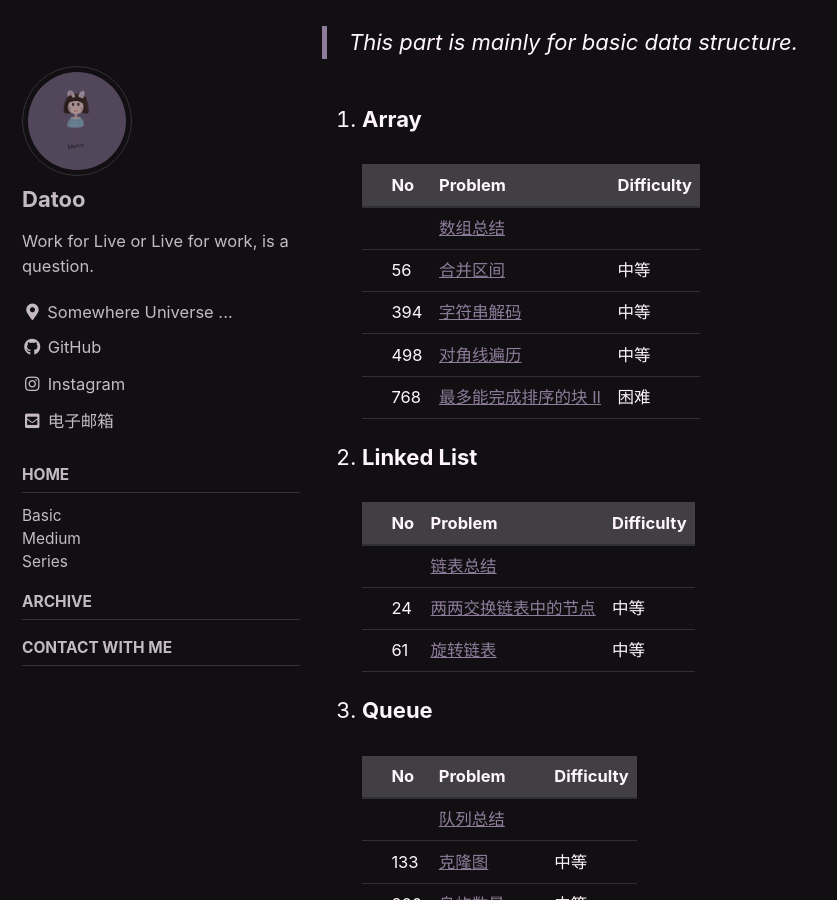
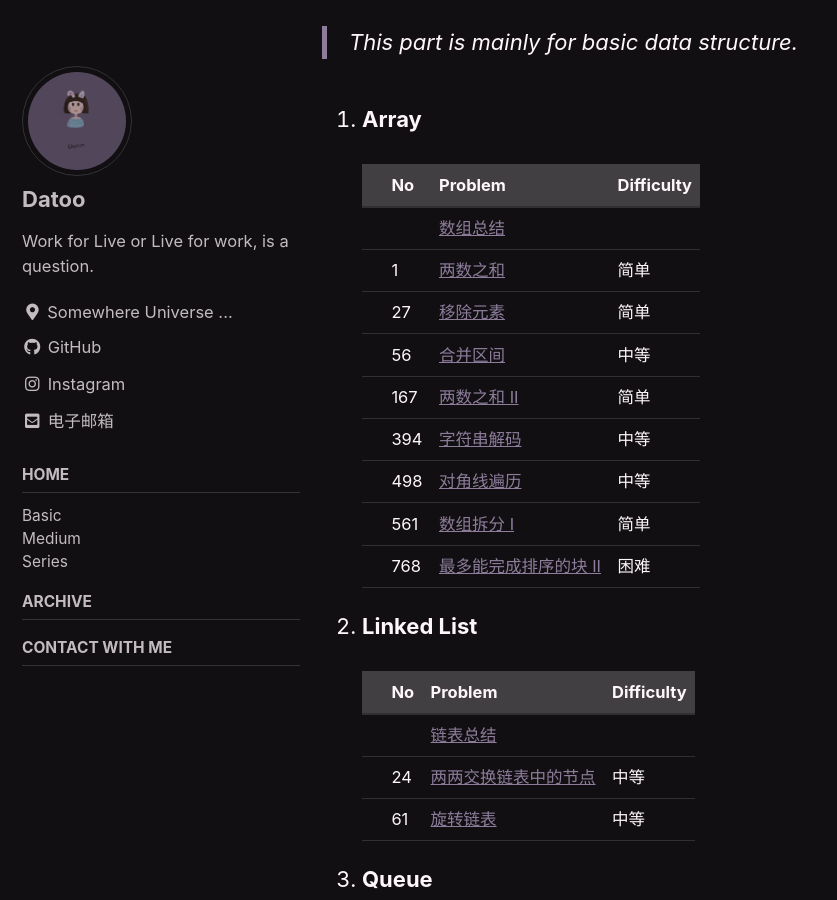
Before and after one commit to DaToo-J/DaToo-J.GitHub.io, a Jekyll site: the page built from index.md, in a window 1280 px wide and 900 px high, scrolled down 392 px. Shown: the whole window, without its empty margins (0-837 px from the left). Built offline with Jekyll 4.4.1, drawn with Linux system fonts in a browser that asks for light colours; cached includes are drawn as plain includes; comment, search, counter and statistics services are not loaded.

Commit message:
update index.md

```diff
--- a/index.md
+++ b/index.md
@@ -20,9 +20,13 @@ excerpt: This website is mainly for storing my notes when solving data structure
     |     | No  | Problem                                                                   | Difficulty |
     | --- | --- | ------------------------------------------------------------------------- | ---------- |
     |     |     | [数组总结](./_posts/2021-02-03-list-summary.md)                           |            |
+    |     | 1 | [两数之和](./_posts/2021-03-04-two-sum.md) | 简单       |
+    |     | 27  | [移除元素](./_posts/2021-03-05-remove-element.md)                        | 简单       |
     |     | 56  | [合并区间](./_posts/2021-02-17-merge-intervals.md)                        | 中等       |
+    |     | 167 | [两数之和 II](./_posts/2021-03-04-two-sum-ii-input-array-is-sorted.md) | 简单       |
     |     | 394 | [字符串解码](./_posts/2021-02-06-decode-string.md)                        | 中等       |
     |     | 498 | [对角线遍历](./_posts/2021-02-18-diagonal-traverse.md)                    | 中等       |
+    |     | 561 | [数组拆分 I](./_posts/2021-03-04-array-partition-i.md)                 | 简单       |
     |     | 768 | [最多能完成排序的块 II](./_posts/2021-02-07-max-chunks-to-make-sorted.md) | 困难       |
 
 2. **Linked List**
@@ -148,6 +152,7 @@ excerpt: This website is mainly for storing my notes when solving data structure
     |     | No  | Problem                                                                | Difficulty |
     | --- | --- | ---------------------------------------------------------------------- | ---------- |
     |     |     | [双指针总结](./posts/../_posts/2021-03-01-two-pointers-summary.md)     |            |
+    |     | 27  | [移除元素](./_posts/2021-03-05-remove-element.md)                        | 简单       |
     |     | 167 | [两数之和 II](./_posts/2021-03-04-two-sum-ii-input-array-is-sorted.md) | 简单       |
     |     | 344 | [反转字符串](./_posts/2021-03-03-reverse-string.md)                    | 简单       |
     |     | 541 | [反转字符串 II](./_posts/2021-03-04-reverse-string-2.md)               | 简单       |
```
